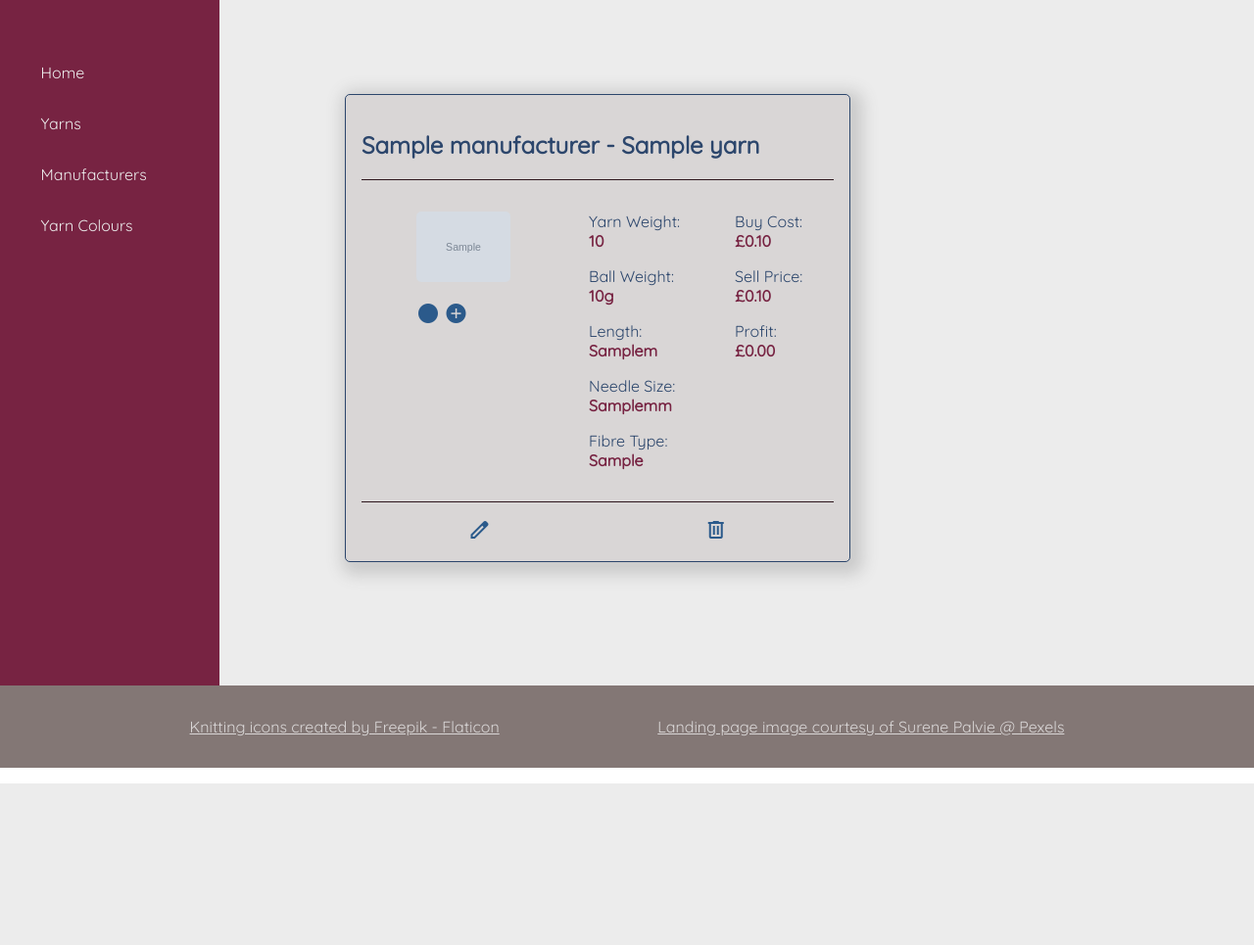
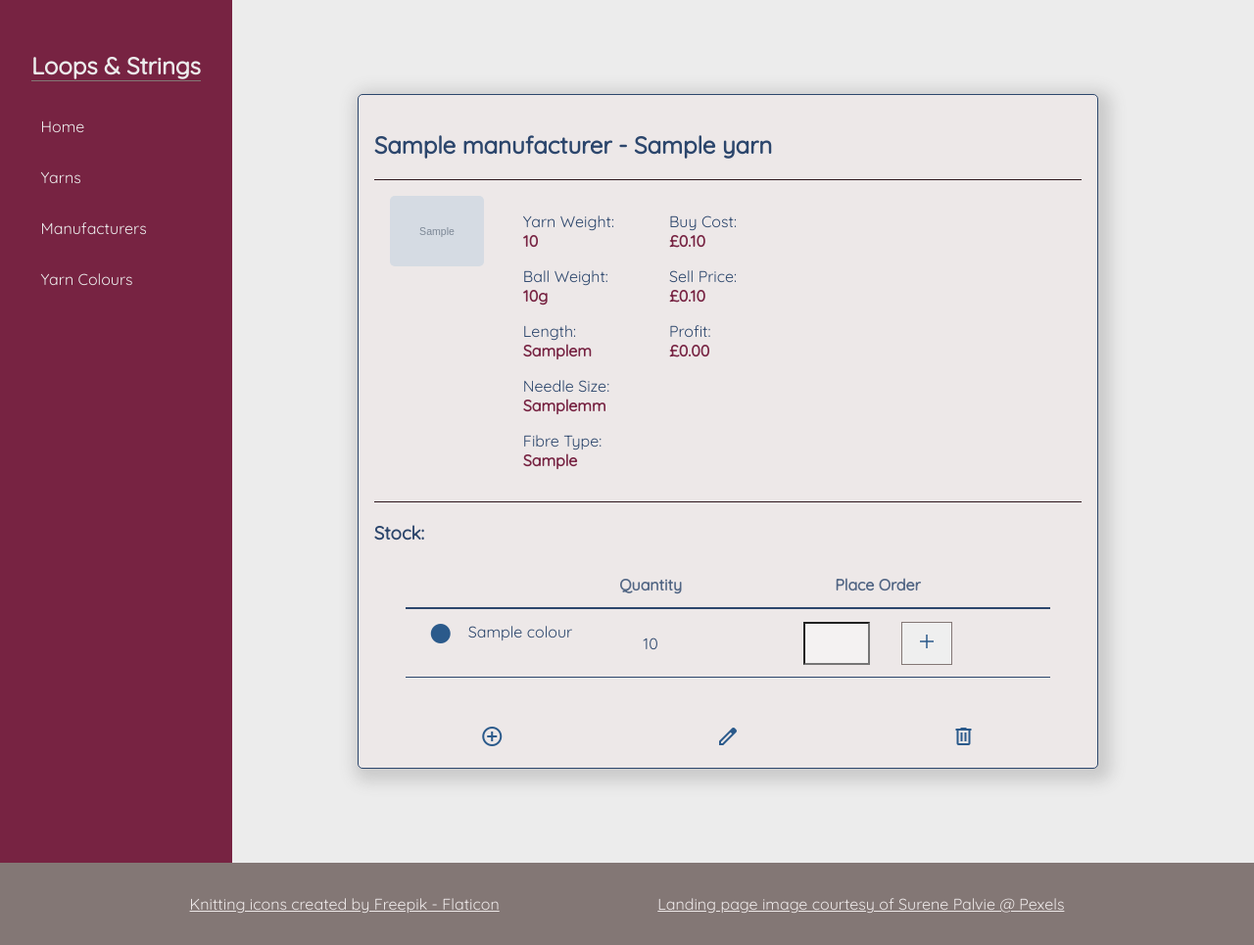
Before and after one commit to LisaS7/yarn_store, a Flask app: page /yarns/1 in a window 1280 px wide. Shown: the whole page at 98% size. Before the commit the page ends 800 px from the top, so only its background shows below. Run offline with Flask 2, Linux system fonts and the light colour scheme; grey boxes marked "Sample" are stand-in pictures; a database or web service that is not in the repository returns one stand-in record (values such as "Sample title"); some libraries are stand-ins or nearby versions.

Commit message:
Order yarn forms added to yarn views and controller

```diff
--- a/app.py
+++ b/app.py
@@ -1,12 +1,12 @@
 from flask import Flask, render_template
 from controllers.manufacturers_controller import manufacturers_blueprint
 from controllers.yarns_controller import yarns_blueprint
-from controllers.colour_controller import colour_blueprint
+from controllers.colour_controller import colours_blueprint
 
 app = Flask(__name__)
 app.register_blueprint(manufacturers_blueprint)
 app.register_blueprint(yarns_blueprint)
-app.register_blueprint(colour_blueprint)
+app.register_blueprint(colours_blueprint)
 app.secret_key = "This Is Top Secret"
 
 
--- a/controllers/yarns_controller.py
+++ b/controllers/yarns_controller.py
@@ -104,3 +104,17 @@ def edit_yarn(id):
         manufacturers=manufacturers,
         yarn_weights=yarn_weights,
     )
+
+
+@yarns_blueprint.route("/order/<colour_id>", methods=["GET", "POST"])
+def order_stock(colour_id):
+    if request.method == "POST":
+        colour = colour_repository.select(colour_id)
+        quantity = int(request.form["quantity"])
+        cost = quantity * colour.yarn.buy_cost
+        colour.yarn.manufacturer.add_to_balance(cost)
+        colour.increase_stock(quantity)
+        print(colour)
+        colour_repository.update(colour)
+        manufacturer_repository.update(colour.yarn.manufacturer)
+    return redirect(request.referrer)
--- a/models/manufacturer.py
+++ b/models/manufacturer.py
@@ -9,6 +9,9 @@ class Manufacturer:
     last_payment_date: datetime
     balance_due: int
     id: Optional[int] = None
+
+    def add_to_balance(self, amount):
+        self.balance_due += amount
 
     def format_currency_balance(self):
         return "£{0:,.2f}".format(self.balance_due / 100)
--- a/static/css/forms.css
+++ b/static/css/forms.css
@@ -29,3 +29,13 @@ select {
 .submit-button {
     margin-top: 2rem;
 }
+
+.order-stock > input {
+    padding: 0.5rem;
+    height: 1.5rem;
+    width: 3rem;
+}
+
+#plus-stock {
+    border: 1px solid var(--mid3);
+}
--- a/static/css/navbar.css
+++ b/static/css/navbar.css
@@ -2,6 +2,12 @@ nav {
     background-color: var(--mid);
     padding: 2rem;
     min-width: 10rem;
+}
+
+#nav-title {
+    color: var(--light1);
+    font-weight: 700;
+    border-bottom: 1px solid var(--mid3);
 }
 
 nav a {
--- a/static/css/style.css
+++ b/static/css/style.css
@@ -8,7 +8,7 @@
     --mid2: #591c32;
     --mid3: #837775;
     --light1: #ececec;
-    --light2: #d9d6d6;
+    --light2: #ede8e8;
 }
 
 body {
@@ -40,13 +40,18 @@ h1 {
     font-size: 2rem;
 }
 
-button {
+.bold-button {
     border: none;
     border-radius: 5px;
     padding: 1rem;
     background-color: var(--dark);
     color: var(--light1);
     font-weight: 600;
+}
+
+.flex-gap-1 {
+    display: flex;
+    gap: 1rem;
 }
 
 /* -------- FLASH MESSAGES -------- */
@@ -135,6 +140,11 @@ footer a {
     justify-content: flex-end;
 }
 
+.details-stock {
+    display: flex;
+    flex-direction: column;
+}
+
 /* -------- ICONS -------- */
 
 .colour-yarn-details .material-symbols-outlined {
@@ -155,10 +165,6 @@ footer a {
     color: var(--mid1);
 }
 
-figcaption.colour-dots {
-    margin-top: 1rem;
-}
-
 .stock-low-icon {
     color:rgb(199, 132, 8);
 }
--- a/static/css/tables.css
+++ b/static/css/tables.css
@@ -8,6 +8,7 @@ table {
 
 thead {
     background-color: var(--dark);
+    opacity: 0.8;
     color: var(--light1);
 }
 
@@ -26,7 +27,8 @@ th, td {
 
 .manufacturer-table td:nth-child(4),
 .yarn-table td:nth-child(8),
-.colour-table {
+.colour-table,
+.stock-table {
     text-align: center;
 }
 
@@ -35,6 +37,17 @@ th, td {
     margin-bottom: 6rem;
 }
 
+.stock-table {
+    margin-top: 0;
+    margin-left: 2rem;
+    box-shadow: none;
+}
+
+.stock-table thead {
+    background-color: var(--light2);
+    color: var(--dark);
+    border-bottom: 2px solid var(--dark);
+}
 
 .icon-image {
     width: 2rem;
--- a/templates/colours/all.html
+++ b/templates/colours/all.html
@@ -25,6 +25,7 @@
         <th>Name</th>
         <th>Colour</th>
         <th>Quantity</th>
+        <th>Order</th>
         <th>Edit</th>
         <th>Delete</th>
       </tr>
@@ -56,6 +57,10 @@
 
     </td>
     <td>
+      {% include '/components/order_stock.html' %}
+
+    </td>
+    <td>
       <a href="{{ url_for('colours.edit_colour', id=colour.id) }}"><span class="material-symbols-outlined"> edit </span></a>
     </td>
     <td>
--- a/templates/components/navbar.html
+++ b/templates/components/navbar.html
@@ -2,14 +2,13 @@
 <link rel="stylesheet" href="/static/css/navbar.css" />
 {% endblock head %}
 <nav>
+  <h2 id="nav-title">Loops & Strings</h2>
   <ul>
     <li><a href="/">Home</a></li>
     <li><a href="{{ url_for('yarns.yarns') }}">Yarns</a></li>
     <li>
-        <a href="{{ url_for('manufacturers.manufacturers') }}"
-        >Manufacturers</a
-        >
+      <a href="{{ url_for('manufacturers.manufacturers') }}">Manufacturers</a>
+    </li>
     <li><a href="{{ url_for('colours.colours') }}">Yarn Colours</a></li>
-      </li>
   </ul>
 </nav>
--- /dev/null
+++ b/templates/components/order_stock.html
@@ -0,0 +1,11 @@
+<form
+  class="order-stock"
+  action="{{ url_for('yarns.order_stock', colour_id=colour.id) }}"
+  method="post"
+  enctype="multipart/form-data"
+>
+  <input type="number" name="quantity" />
+  <button id="plus-stock" type="submit">
+    <span class="material-symbols-outlined"> add </span>
+  </button>
+</form>
--- a/templates/index.html
+++ b/templates/index.html
@@ -18,7 +18,7 @@
           products and manufacturers.
         </p>
         <a href="{{ url_for('manufacturers.manufacturers') }}"
-          ><button>Let's Go</button></a
+          ><button class="bold-button">Let's Go</button></a
         >
       </div>
 
--- a/templates/manufacturers/all.html
+++ b/templates/manufacturers/all.html
@@ -2,7 +2,7 @@
 <header>
   <h2>All Manufacturers</h2>
   <a href="{{ url_for('manufacturers.create_manufacturer') }}"
-    ><button>Add Manufacturer</button></a
+    ><button class="bold-button">Add Manufacturer</button></a
   >
 </header>
 
--- a/templates/yarns/all.html
+++ b/templates/yarns/all.html
@@ -1,7 +1,9 @@
 {% extends 'base.html' %} {% block content %}
 <header>
   <h2>All Yarns</h2>
-  <a href="{{ url_for('yarns.create_yarn') }}"><button>Add Yarn</button></a>
+  <a href="{{ url_for('yarns.create_yarn') }}"
+    ><button class="bold-button">Add Yarn</button></a
+  >
 </header>
 
 <table class="yarn-table">
--- a/templates/yarns/detail.html
+++ b/templates/yarns/detail.html
@@ -3,27 +3,11 @@
 <section>
   <aside class="details-card">
     <h2>{{yarn.manufacturer.name}} - {{ yarn.name }}</h2>
-    <div class="details-content">
-      <figure>
-        <img
-          src="{{ url_for('static', filename='/images/yarns/' + yarn.image) }}"
-          alt="yarn product image"
-        />
-        <figcaption class="colour-dots">
-          {% for colour in colours %}
-          <span
-            class="material-symbols-outlined"
-            style="color: {{colour.hex_code}}"
-            title="{{colour.name}}"
-          >
-            circle
-          </span>
-          {% endfor %}
-          <a href="{{ url_for('colours.create_colour', yarn_id=yarn.id) }}"
-            ><span class="material-symbols-outlined"> add_circle </span></a
-          >
-        </figcaption>
-      </figure>
+    <section class="details-content">
+      <img
+        src="{{ url_for('static', filename='/images/yarns/' + yarn.image) }}"
+        alt="yarn product image"
+      />
 
       <aside>
         <div>
@@ -61,8 +45,41 @@
           <h4>{{ yarn.format_currency(yarn.profit) }}</h4>
         </div>
       </aside>
-    </div>
+    </section>
+    <section class="details-stock colour-dots">
+      <h3>Stock:</h3>
+      <table class="stock-table">
+        <thead>
+          <tr>
+            <th></th>
+            <th>Quantity</th>
+            <th>Place Order</th>
+          </tr>
+        </thead>
+        <tbody>
+          {% for colour in colours %}
+          <tr>
+            <td class="flex-gap-1">
+              <span
+                class="material-symbols-outlined"
+                style="color: {{colour.hex_code}}"
+                title="{{colour.name}}"
+              >
+                circle
+              </span>
+              {{colour.name}}
+            </td>
+            <td>{{colour.stock_quantity}}</td>
+            <td>{% include '/components/order_stock.html' %}</td>
+          </tr>
+          {% endfor %}
+        </tbody>
+      </table>
+    </section>
     <div class="details-controls">
+      <a href="{{ url_for('colours.create_colour', yarn_id=yarn.id) }}"
+        ><span class="material-symbols-outlined"> add_circle </span></a
+      >
       <a href="{{ url_for('yarns.edit_yarn', id=yarn.id) }}">
         <span class="material-symbols-outlined">edit</span>
       </a>
```
Also changed, not shown: controllers/colour_controller.py (+6 -6 lines), 1 other file. Lines whose indentation alone changed are shown as unchanged.
